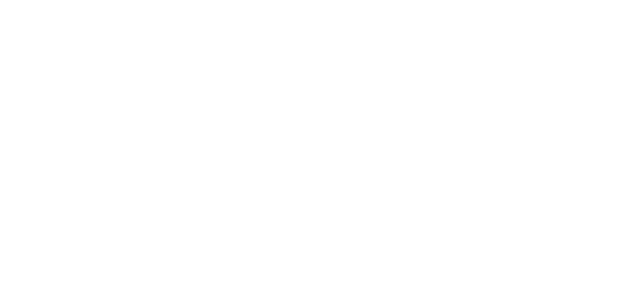
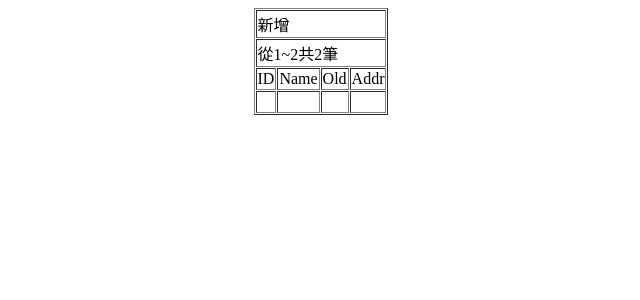
Before and after one commit to Lcc3857/db33, a PHP site: page / in a window 1280 px wide. Before the commit the part shown is empty. Shown: the top 300 px of the page, without its empty margins (319-959 px from the left). Run offline with PHP 8.4, Linux system fonts and the light colour scheme.

Commit message:
index layout complete

```diff
--- a/index.php
+++ b/index.php
@@ -2,9 +2,30 @@
 <html xmlns="http://www.w3.org/1999/xhtml">
 <head>
 <meta http-equiv="Content-Type" content="text/html; charset=utf-8" />
-<title>無標題文件</title>
+<title>home</title>
 </head>
 
 <body>
+<table width="100" border="1" cellspacing="1" cellpadding="1" align="center">
+  <tr>
+    <td colspan="4">新增</td>
+  </tr>
+  <tr>
+    <td colspan="4">從1~2共2筆</td>
+  </tr>
+  <tr>
+    <td>ID</td>
+    <td>Name</td>
+    <td>Old</td>
+    <td>Addr</td>
+  </tr>
+  <tr>
+    <td>&nbsp;</td>
+    <td>&nbsp;</td>
+    <td>&nbsp;</td>
+    <td>&nbsp;</td>
+  </tr>
+</table>
+
 </body>
 </html>
```
